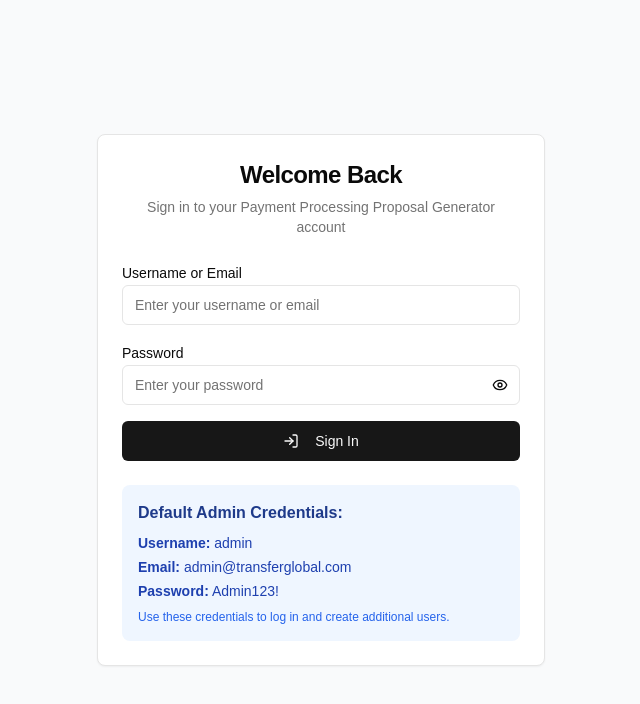
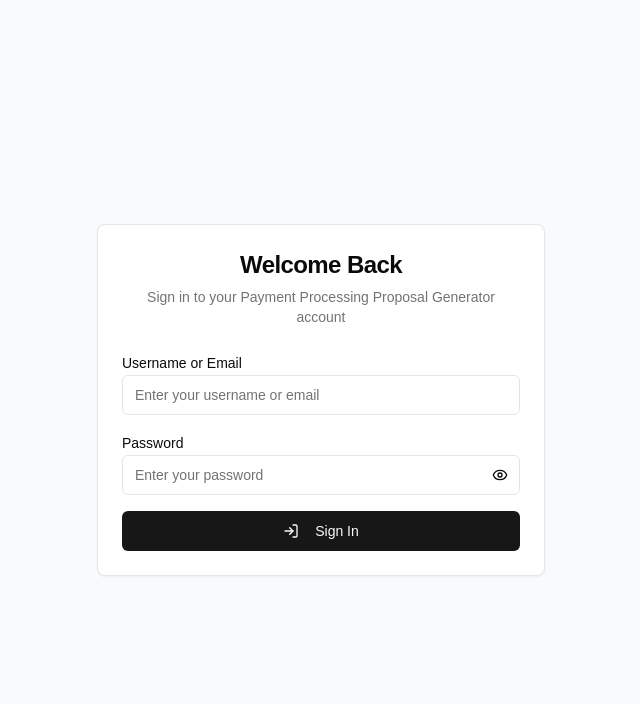
Before and after one commit to frostysmoothone/PPG, a Next.js app: page / in a window 1280 px wide. Shown: the top 704 px of the page, without its empty margins (319-959 px from the left). Built offline with nearby package versions, Linux system fonts and the light colour scheme; no server answers; the database is empty.

Commit message:
sync changes from fixed-it branch into PPG
#VERCEL_SKIP

Co-authored-by: null <52511408+frostysmoothone@users.noreply.github.com>

```diff
--- a/components/login-form.tsx
+++ b/components/login-form.tsx
@@ -111,21 +111,7 @@ export function LoginForm({ onLogin }: LoginFormProps) {
             </Button>
           </form>
 
-          <div className="mt-6 p-4 bg-blue-50 rounded-lg">
-            <h4 className="font-semibold text-blue-900 mb-2">Default Admin Credentials:</h4>
-            <div className="text-sm text-blue-800 space-y-1">
-              <div>
-                <strong>Username:</strong> admin
-              </div>
-              <div>
-                <strong>Email:</strong> admin@transferglobal.com
-              </div>
-              <div>
-                <strong>Password:</strong> Admin123!
-              </div>
-            </div>
-            <p className="text-xs text-blue-600 mt-2">Use these credentials to log in and create additional users.</p>
-          </div>
+
         </CardContent>
       </Card>
     </div>
```
